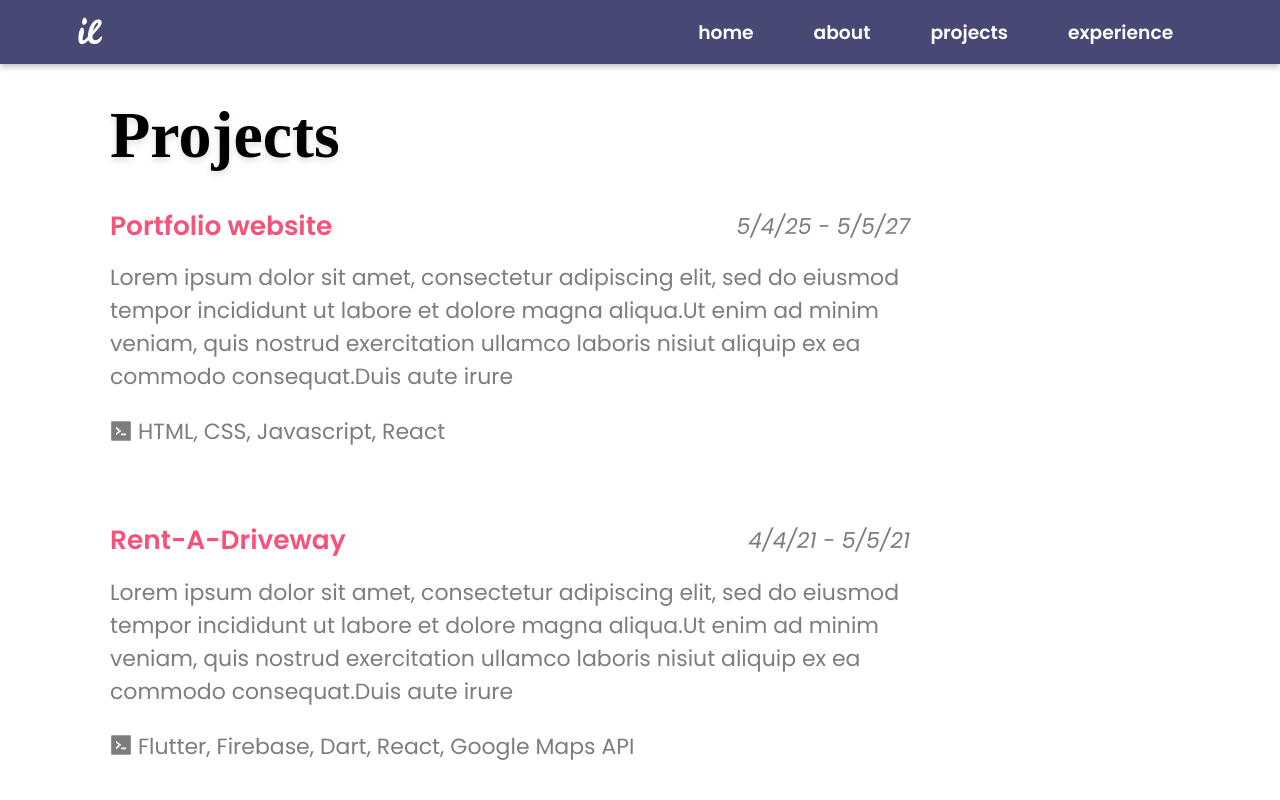
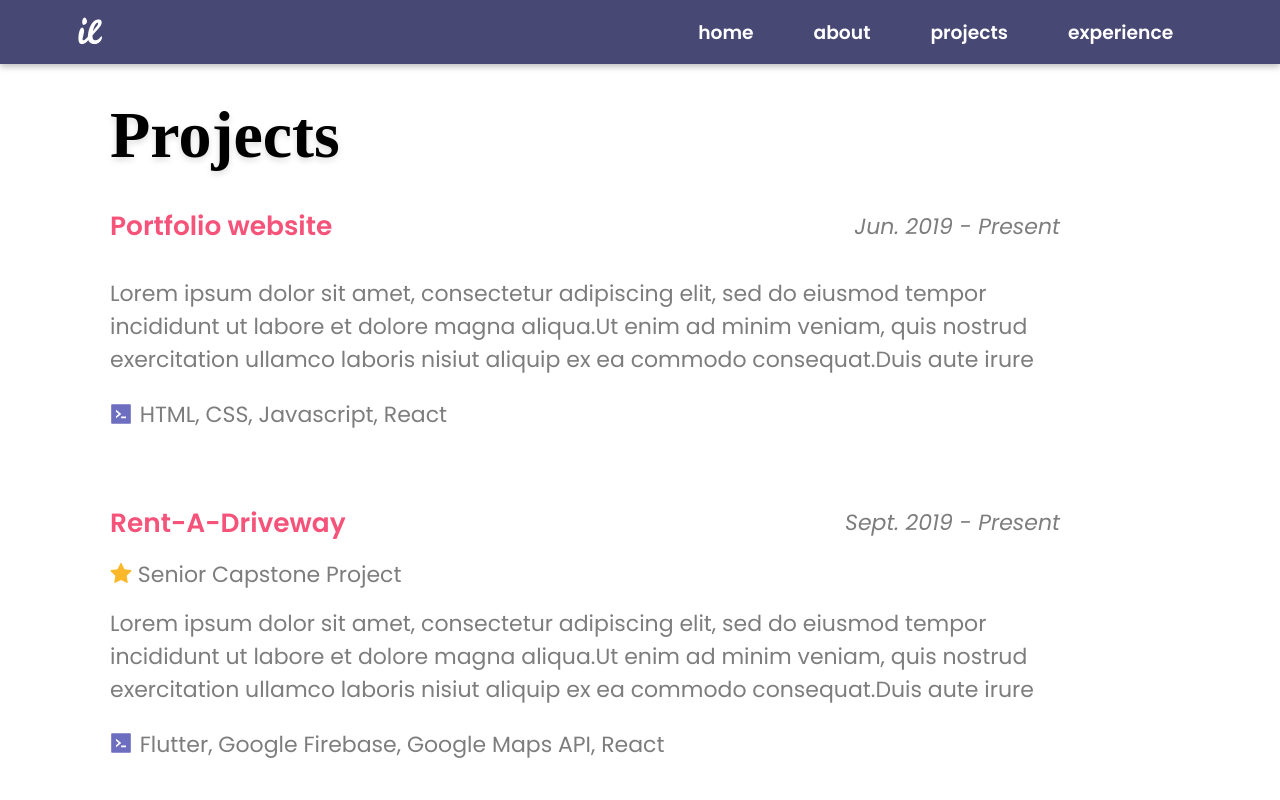
Before and after one commit to ivyla/portfoliov1, a React (Create React App) app: page /projects in a window 1280 px wide. Shown: the top 800 px of the page. Built offline with nearby package versions, Linux system fonts and the light colour scheme; a web font is replaced by a local one.

Commit message:
tidied content for projects

```diff
--- a/src/components/About.js
+++ b/src/components/About.js
@@ -18,7 +18,7 @@ function About() {
                         </div>
                         <div className="default-desc">
                         From tweaking the HTML in my old MySpace profiles to tirelessly studying
-                         algorithms and computer architecture in college, I've always been fascinated with
+                         algorithms and computer systems in college, I've always been fascinated with
                          technology and how it works behind the scenes. Currently, I'm seeking software
                          engineering roles, focusing on growing my Javascript skills, and dabbling in user
                          interface design. Aside from web development, I also love learning about computer
--- a/src/components/Home.js
+++ b/src/components/Home.js
@@ -17,7 +17,7 @@ function Home() {
 
             <div className="content-home">
                 <div className="default-title">
-                    Hi, I'm Ivy.
+                    Hi there! I'm Ivy.
                 </div>
 
                 {/* <div className="default-header">
--- a/src/components/IndivProject.js
+++ b/src/components/IndivProject.js
@@ -2,44 +2,48 @@ import React from "react"
 import { render } from "@testing-library/react"
 import "../stylesheets/Theme.css"
 
-import { LinkOutlined, CalendarFilled, CodeFilled, FileExcelFilled, TrophyTwoTone, StarTwoTone } from "@ant-design/icons"
+import { LinkOutlined, CodeFilled, CodeTwoTone, FileExcelFilled, StarFilled, StarTwoTone, getTwoToneColor, setTwoToneColor} from "@ant-design/icons"
 const individualProject = {
     display: 'flex',
     flexDirection: 'column',
     marginBottom: '2.7vw'
 }
 
-
 function IndivProject(props) {
+    setTwoToneColor('#FAB82A');
+    const milestoneColor = getTwoToneColor();
+    setTwoToneColor('#989BE6');
+    const commandColor = getTwoToneColor();
     return (
         <div>
             <div style={individualProject}>
-                {/* Project Name */}
                 <div className="project-metadata">
-                    {/* project title */}
                     <div className="default-header">
                         {props.project.name}
-
                     </div>
 
-                    {/* project date */}
                     <div className="default-desc">
                         <i>
                             {props.project.startDate} - {props.project.endDate}
-
                         </i>
-                        {/* <span style={projDate}> */}
-                        {/* </span> */}
+                    </div>
+                </div>
+                    <div className = "default-desc">
+                        <span style = {props.project.milestone ? {display: 'block'} : {display: 'none'}}>
+                            <StarFilled style={{color: '#FAB82A'}}/>
+                            {props.project.milestone}
+                        </span>
 
                     </div>
-                </div>
 
                 {/* <StarTwoTone /> */}
 
                 <div className="default-desc">
                     {props.project.desc}
                     <p>
-                        <CodeFilled />   {props.project.technologies} </p>
+                    <CodeFilled style={{color: '#6e6ec1', paddingRight: '0.35em'}} />
+                        {props.project.technologies}
+                    </p>
                 </div>
             </div>
 
--- a/src/data/ProjectsData.js
+++ b/src/data/ProjectsData.js
@@ -2,21 +2,23 @@ const ProjectsData = [
     {
         key: 2,
         name: "Portfolio website",
-        startDate: "5/4/25",
-        endDate: "5/5/27",
+        startDate: "Jun. 2019",
+        endDate: "Present",
         link: "http://youtube.com",
         technologies: "HTML, CSS, Javascript, React",
-        desc: "Lorem ipsum dolor sit amet, consectetur adipiscing elit, sed do eiusmod tempor incididunt ut labore et dolore magna aliqua.Ut enim ad minim  veniam, quis nostrud exercitation ullamco laboris nisiut aliquip ex ea commodo consequat.Duis aute irure "
+        desc: "Lorem ipsum dolor sit amet, consectetur adipiscing elit, sed do eiusmod tempor incididunt ut labore et dolore magna aliqua.Ut enim ad minim  veniam, quis nostrud exercitation ullamco laboris nisiut aliquip ex ea commodo consequat.Duis aute irure ",
+        milestone: ""
     },
 
     {
         key: 1,
         name: "Rent-A-Driveway",
-        startDate: "4/4/21",
-        endDate: "5/5/21",
+        startDate: "Sept. 2019",
+        endDate: "Present",
         link: "http://netflix.com",
-        technologies: "Flutter, Firebase, Dart, React, Google Maps API",
-        desc: "Lorem ipsum dolor sit amet, consectetur adipiscing elit, sed do eiusmod tempor incididunt ut labore et dolore magna aliqua.Ut enim ad minim  veniam, quis nostrud exercitation ullamco laboris nisiut aliquip ex ea commodo consequat.Duis aute irure "
+        technologies: "Flutter, Google Firebase, Google Maps API, React",
+        desc: "Lorem ipsum dolor sit amet, consectetur adipiscing elit, sed do eiusmod tempor incididunt ut labore et dolore magna aliqua.Ut enim ad minim  veniam, quis nostrud exercitation ullamco laboris nisiut aliquip ex ea commodo consequat.Duis aute irure ",
+        milestone: "  Senior Capstone Project"
     },
 
     {
@@ -26,7 +28,8 @@ const ProjectsData = [
         endDate: "5/5/27",
         link: "http://youtube.com",
         technologies: "HTML, CSS, Javascript, React, Google Maps API",
-        desc: "Lorem ipsum dolor sit amet, consectetur adipiscing elit, sed do eiusmod tempor incididunt ut labore et dolore magna aliqua.Ut enim ad minim  veniam, quis nostrud exercitation ullamco laboris nisiut aliquip ex ea commodo consequat.Duis aute irure "
+        desc: "Lorem ipsum dolor sit amet, consectetur adipiscing elit, sed do eiusmod tempor incididunt ut labore et dolore magna aliqua.Ut enim ad minim  veniam, quis nostrud exercitation ullamco laboris nisiut aliquip ex ea commodo consequat.Duis aute irure ",
+        milestone: "  CruzHacks 2020 2nd Place Winner"
     },
     {
         key: 3,
@@ -35,7 +38,8 @@ const ProjectsData = [
         endDate: "5/5/27",
         link: "http://youtube.com",
         technologies: "C++, Socket Programming",
-        desc: "Lorem ipsum dolor sit amet, consectetur adipiscing elit, sed do eiusmod tempor incididunt ut labore et dolore magna aliqua.Ut enim ad minim  veniam, quis nostrud exercitation ullamco laboris nisiut aliquip ex ea commodo consequat.Duis aute irure "
+        desc: "Lorem ipsum dolor sit amet, consectetur adipiscing elit, sed do eiusmod tempor incididunt ut labore et dolore magna aliqua.Ut enim ad minim  veniam, quis nostrud exercitation ullamco laboris nisiut aliquip ex ea commodo consequat.Duis aute irure ",
+        milestone: ""
     }
 ]
 
--- a/src/stylesheets/About.css
+++ b/src/stylesheets/About.css
@@ -26,8 +26,6 @@ img {
 }
 .about-image img {
     display: block;
-    /* width: 99.9%;
-    height: 99.9%; */
     margin: auto;
     padding-top: 0.7rem;
     /* to match the margin top of the padding  (1.5 + 0.7( */
--- a/src/stylesheets/Projects.css
+++ b/src/stylesheets/Projects.css
@@ -48,7 +48,7 @@
 /* Large devices (desktops, less than 1200px) */
 @media (min-width: 1200px) {
     .wrapper-projects {
-        max-width: 800px;
+        max-width: 950px;
     }
 
 }
--- a/src/stylesheets/Theme.css
+++ b/src/stylesheets/Theme.css
@@ -20,7 +20,7 @@ html {
 }
 /* taken from about or home? */
 .default-title {
-    font-family: 'Playfair-Display';
+    font-family: "Playfair-Display";
     font-weight: 900;
     color: black;
     font-size: 3rem;
@@ -36,7 +36,7 @@ html {
 
 /* taken from home */
 .default-header {
-    font-family: 'Poppins';
+    font-family: "Poppins";
     font-weight: 600;
     color: #F55379;
     font-size: 1.2rem;
@@ -45,7 +45,7 @@ html {
 }
 
 .default-desc {
-    font-family: 'Poppins';
+    font-family: "Poppins";
     /* color: #888080; */
     color: #7d7d7d;
     margin-bottom: 0.7rem;
```
